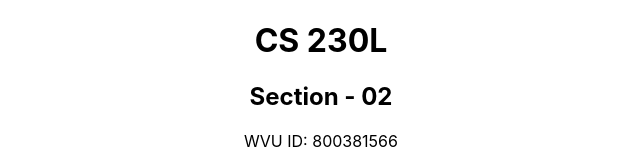
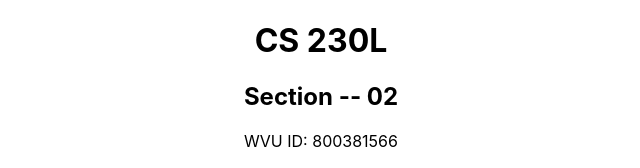
Before and after one commit to camlink7/CS-230L, a React (Create React App) app in the folder amplifyapp/: page / in a window 1280 px wide. Shown: the top 168 px of the page, without its empty margins (319-959 px from the left). Built offline with nearby package versions, Linux system fonts and the light colour scheme.

Commit message:
added another dash to section

```diff
--- a/amplifyapp/src/App.js
+++ b/amplifyapp/src/App.js
@@ -5,7 +5,7 @@
   return (
     <div className="App">
       <h1>CS 230L</h1>
-      <h2>Section - 02</h2>
+      <h2>Section -- 02</h2>
       <p>WVU ID: 800381566</p>
       <p>Hi I am Camden</p>
     </div>
```
